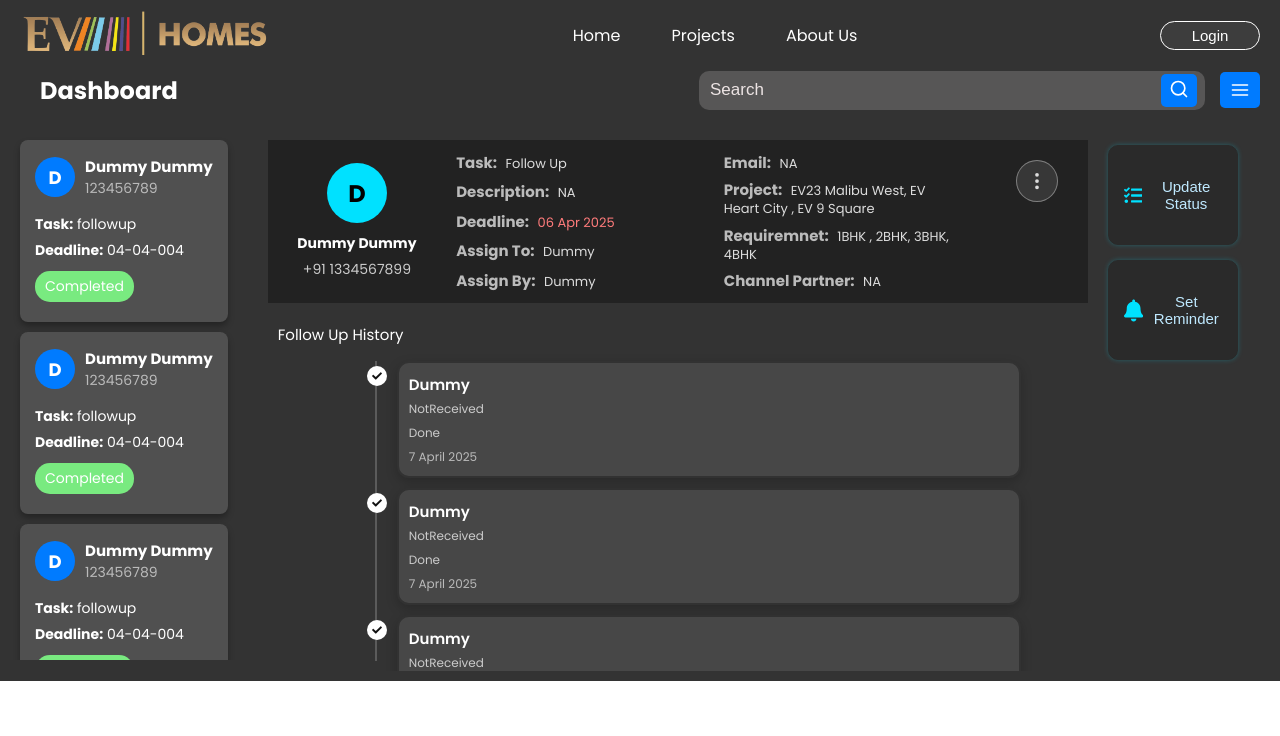
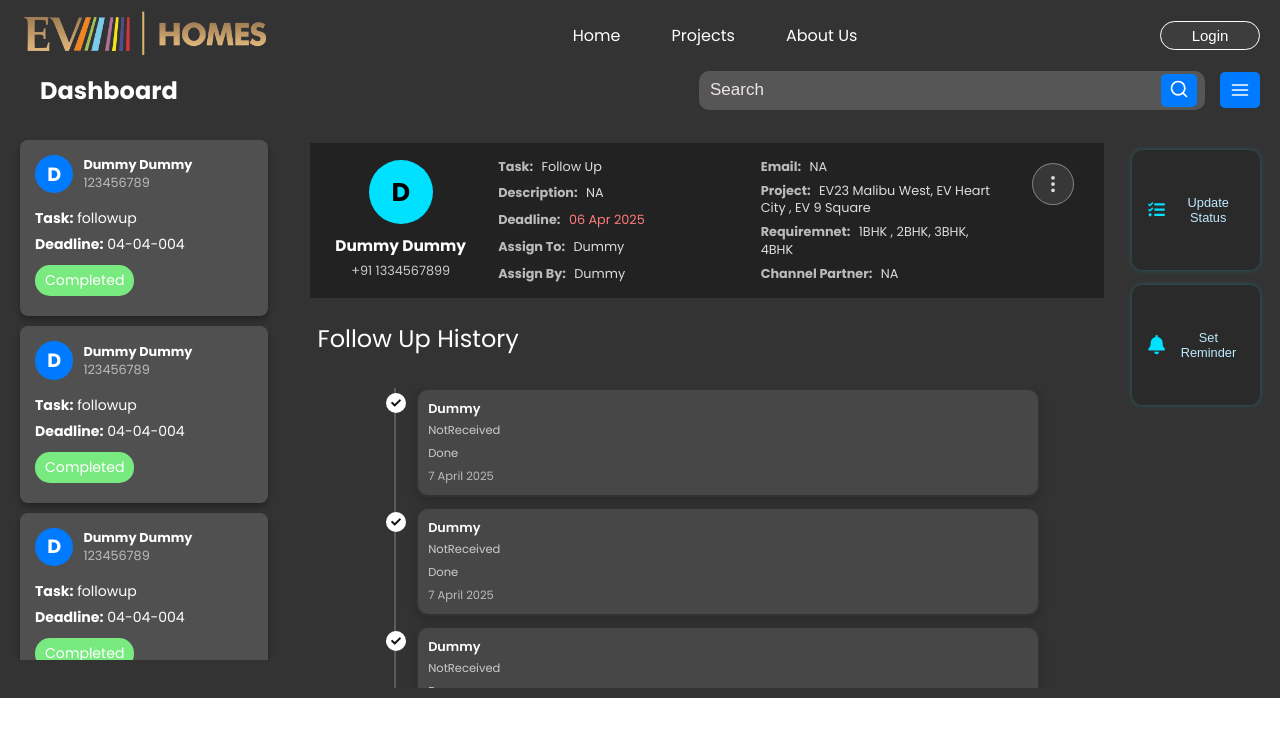
Before and after one commit to Tech2cool/ev-homes-web-next, a Next.js app: page /tasks in a window 1280 px wide. Shown: the top 736 px of the page. Built offline with nearby package versions, Linux system fonts and the light colour scheme.

Commit message:
tasks page

```diff
--- a/app/tasks/page.js
+++ b/app/tasks/page.js
@@ -1,21 +1,55 @@
-import React from "react";
+"use client";
+import React, { useEffect, useState } from "react";
 import styles from "../leads/leads.module.css";
 import TaskDashboardCard from "@/components/TasksDashboard/Taskcard";
 import TaskList from "@/components/TasksDashboard/Tasklist";
 import Taskdetailspage from "@/components/TasksDashboard/Taskdetail";
+import { useIsMobile } from "@/hooks/useIsMobile";
+const TasksPage = () => {
+  const [selectedLeadId, setSelectedLeadId] = useState(null);
+  const isMobile = useIsMobile();
 
-const TasksPage = () => {
+  const handleLeadClick = (leadId) => {
+    setSelectedLeadId(leadId);
+  };
+  const handleBack = () => {
+    setSelectedLeadId(null);
+  };
+
+  useEffect(() => {
+    if (isMobile === undefined) return;
+
+    if (!isMobile && selectedLeadId === null) {
+      setSelectedLeadId("1");
+    }
+  }, [isMobile, selectedLeadId]);
   return (
     <div className={styles.fullContainer}>
       <TaskDashboardCard />
-      <div className={styles.listDetailsContainer}>
-        <div className={styles.listContainer}>
-          <TaskList />
+
+      {isMobile ? (
+        selectedLeadId ? (
+          <div>
+            <button onClick={handleBack}>Back</button>
+            <Taskdetailspage leadId={selectedLeadId} />
+          </div>
+        ) : (
+          <TaskList onLeadClick={handleLeadClick} />
+        )
+      ) : (
+        <div className={styles.listDetailsContainer}>
+          <div className={styles.listContainer}>
+            <TaskList onLeadClick={handleLeadClick} />
+          </div>
+          <div className={styles.listHistoryContainer}>
+            {selectedLeadId ? (
+              <Taskdetailspage leadId={selectedLeadId} />
+            ) : (
+              <p>Select a lead to view details</p>
+            )}
+          </div>
         </div>
-        <div className={styles.listHistoryContainer}>
-          <Taskdetailspage />
-        </div>
-      </div>
+      )}
     </div>
   );
 };
--- a/components/Graph/Piegraphcard.js
+++ b/components/Graph/Piegraphcard.js
@@ -20,8 +20,8 @@ const Piegraphcard = ({Healine, percentage, status, lableone, labletwo,valueone,
                 data={data1}
                 cx="50%"
                 cy="50%"
-                innerRadius={80}
-                outerRadius={104}
+                innerRadius={70}
+                outerRadius={100}
                 fill="#8884d8"
                 paddingAngle={5}
                 dataKey="value"
--- a/components/LeadDetails/leaddetailspage.module.css
+++ b/components/LeadDetails/leaddetailspage.module.css
@@ -97,8 +97,9 @@
   justify-content: flex-start;
   gap: 15px;
   margin-top: 15px;
+  padding:5px;
   margin-right: 10px;
-  max-height: 500px;
+  max-height:80vh;
   overflow-y: auto;
   scrollbar-width: none;
   -ms-overflow-style: none;
@@ -110,15 +111,15 @@
   background-color: #2a2a2a;
   border: none;
   color: #bfe9ff;
-  padding: 10px 15px;
+  padding: 20px ;
   border-radius: 10px;
-  font-size: 14px;
+  font-size: 1vw;
   font-weight: 500;
   cursor: pointer;
   transition: all 0.3s ease;
   box-shadow: 0 0 5px #00e1ff44;
   width: 10vw;
-  height: 10vh;
+  height: fit-content;
   border: 1.5px solid #2a2a2a;
 }
 
@@ -294,6 +295,7 @@
     margin-top: 1rem;
     margin-bottom: 1rem;
     margin-right: 0px;
+    padding: 1px;
   }
 
   .actionButton {
--- a/components/LeadListPage/leadlistpage.module.css
+++ b/components/LeadListPage/leadlistpage.module.css
@@ -29,7 +29,6 @@
 }
 
 .clientIcon {
-
   width:3vw;
   height:3vw;
   border-radius: 50%;
--- a/components/TasksDashboard/Tasklist.js
+++ b/components/TasksDashboard/Tasklist.js
@@ -1,9 +1,9 @@
 import React from "react";
 import styles from "./tasklist.module.css";
 
-const TaskListPage = ({ lead }) => {
+const TaskListPage = ({ lead ,onClick}) => {
   return (
-    <div className={styles.leadCard}>
+    <div className={styles.leadCard} onClick={()=>{onClick(lead.id)}}>
       <div className={styles.leadInfo}>
         <div className={styles.clientIcon}>
           {lead.clientName.charAt(0).toUpperCase()}
@@ -22,30 +22,30 @@ const TaskListPage = ({ lead }) => {
   );
 };
 
-const TaskList = () => {
+const TaskList = ({onLeadClick}) => {
   const leads = [
-    {
+    {id:"1",
       clientName: "Dummy Dummy",
       clientPhone: "123456789",
       task: "followup",
       deadline: "04-04-004",
       taskStatus: "Completed",
     },
-    {
+    {id:"1",
       clientName: "Dummy Dummy",
       clientPhone: "123456789",
       task: "followup",
       deadline: "04-04-004",
       taskStatus: "Completed",
     },
-    {
+    {id:"1",
       clientName: "Dummy Dummy",
       clientPhone: "123456789",
       task: "followup",
       deadline: "04-04-004",
       taskStatus: "Completed",
     },
-    {
+    {id:"1",
       clientName: "Dummy Dummy",
       clientPhone: "123456789",
       task: "followup",
@@ -55,9 +55,9 @@ const TaskList = () => {
   ];
 
   return (
-    <div className={styles.leadListContainer}>
+    <div className={styles.taskListContainer}>
       {leads.map((lead, index) => (
-        <TaskListPage key={index} lead={lead} />
+        <TaskListPage key={index} lead={lead} onClick={onLeadClick}/>
       ))}
     </div>
   );
--- a/components/TasksDashboard/taskdetail.module.css
+++ b/components/TasksDashboard/taskdetail.module.css
@@ -1,13 +1,13 @@
 .detailsContainer {
-    width: 800px;
-    max-height: 250px;
+  width: 60vw;
+  max-height: 100vh;
   background-color: #1a1a1aa8;
-    margin: 10px;
-    padding: 10px;
+  margin: 1vw;
+  padding: 1vw;
   display: flex;
   color: white;
-    font-size: 13px;
-    font-weight: 400;
+  /* font-size: 13px; */
+  /* font-weight: 400; */
   position: relative;
 }
 
@@ -23,10 +23,10 @@
   background-color: #00e1ff;
   color: black;
   font-weight: bold;
-    width: 60px;
-    height: 60px;
+  width: 5vw;
+  height: 5vw;
   border-radius: 50%;
-    font-size: 24px;
+  font-size: 2vw;
   display: flex;
   align-items: center;
   justify-content: center;
@@ -36,15 +36,15 @@
 .name {
   font-weight: bold;
   margin-bottom: 5px;
-    font-size: 14px;
+  font-size: 1.2vw;
 }
 
 .phone {
-    font-size: 14px;
+  font-size: 1vw;
   color: #ccc;
 }
 
-  .infoSection{
+.infoSection {
   display: flex;
   gap: 10px;
 }
@@ -63,14 +63,14 @@
 .rightSection p {
   margin: 2px 0;
   line-height: 1.4;
-    font-size: 13px;
+  font-size: 1vw;
   font-weight: 400;
   gap: 10px;
 }
 
 .label {
   color: #bbbbbb;
-    font-size: 15px;
+  font-size: 1vw;
   font-weight: 700;
   margin-right: 5px;
 }
@@ -100,7 +100,13 @@
   flex-direction: column;
   justify-content: flex-start;
   gap: 15px;
+  padding:5px;
   margin-top: 15px;
+  margin-right: 10px;
+  max-height: 500px;
+  overflow-y: auto;
+  scrollbar-width: none;
+  -ms-overflow-style: none;
 }
 
 .actionButton {
@@ -111,13 +117,13 @@
   color: #bfe9ff;
   padding: 10px 15px;
   border-radius: 10px;
-    font-size: 15px;
+  font-size: 1vw;
   font-weight: 500;
   cursor: pointer;
   transition: all 0.3s ease;
   box-shadow: 0 0 5px #00e1ff44;
-    width: 130px;
-    height: 100px;
+  width: 10vw;
+  height: 15vh;
   border: 1.5px solid #2a2a2a;
 }
 
@@ -130,7 +136,7 @@
 
 .icon {
   margin-right: 8px;
-    font-size: 25px;
+  font-size: 1.5vw;
   color: #00e1ff;
 }
 
--- a/components/TasksDashboard/taskhistory.module.css
+++ b/components/TasksDashboard/taskhistory.module.css
@@ -1,7 +1,7 @@
 .container {
   width: 100%;
   top: 0;
-  padding: 10px;
+  padding: 0px;
   color: #ffffff;
   max-height: 300px;
   overflow-y: auto;
@@ -13,9 +13,9 @@
 
 .heading {
   text-align: left;
-  font-size: 15px;
+  font-size: 3vh;
   font-weight: 400;
-  margin-bottom: 5px;
+  margin-bottom: 2rem;
   margin-top: 10px;
   color: #ffffff;
   margin-left: 20px;
@@ -23,22 +23,20 @@
 
 .name {
   font-weight: 600;
-  font-size: 15px;
+  font-size: 1vw;
   margin-bottom: 4px;
 }
 
 .subtext {
-  font-size: 12px;
+  font-size: 0.9vw;
   color: #cccccc;
   margin-bottom: 6px;
 }
 
 .date {
-  font-size: 12px;
+  font-size: 0.9vw;
   color: #bbbbbb;
 }
-
-
 
 .timeline {
   position: relative;
--- a/components/TasksDashboard/tasklist.module.css
+++ b/components/TasksDashboard/tasklist.module.css
@@ -1,4 +1,4 @@
-.leadListContainer {
+.taskListContainer {
     display: flex;
     flex-direction: column;
     gap: 10px;
@@ -18,7 +18,7 @@
     padding: 15px;
     box-shadow: 0 4px 6px rgba(0, 0, 0, 0.3);
     color: white;
-    width: auto;
+    width: 17vw;
   }
 
   .leadInfo {
@@ -29,31 +29,31 @@
   }
 
   .clientIcon {
-    width: 40px;
-    height: 40px;
+    width:3vw;
+  height:3vw;
     border-radius: 50%;
     background-color: #007bff;
     display: flex;
     align-items: center;
     justify-content: center;
-    font-size: 18px;
+    font-size: 1.2rem;
     font-weight: bold;
     color: white;
   }
 
   .clientDetails h4 {
     margin: 0;
-    font-size: 15px;
+    font-size: 1vw;
     color: white;
   }
 
   .phone {
-    font-size: 14px;
+    font-size: 1vw;
     color: #bbb;
   }
 
   .leadMeta p {
-    font-size: 14px;
+    font-size: 1.1vw;
     color: white;
     margin: 5px 0;
   }
@@ -61,7 +61,7 @@
   .taskStatus {
     padding: 5px 10px;
     border-radius: 15px;
-    font-size: 12px;
+    font-size: 0.5vw;
     background: rgb(121, 234, 128);
     color: white;
     display: inline-block;
--- a/hooks/useIsMobile.js
+++ b/hooks/useIsMobile.js
@@ -1,3 +1,4 @@
+"use client";
 import { useEffect, useState } from "react";
 
 export const useIsMobile = (breakpoint = 616) => {
```
Also changed, not shown: components/LeadCards/leadcards.module.css (line endings or trailing spaces). Lines whose indentation alone changed are shown as unchanged.
